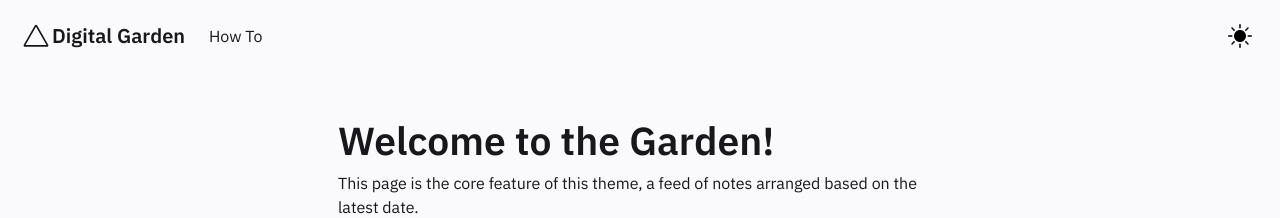
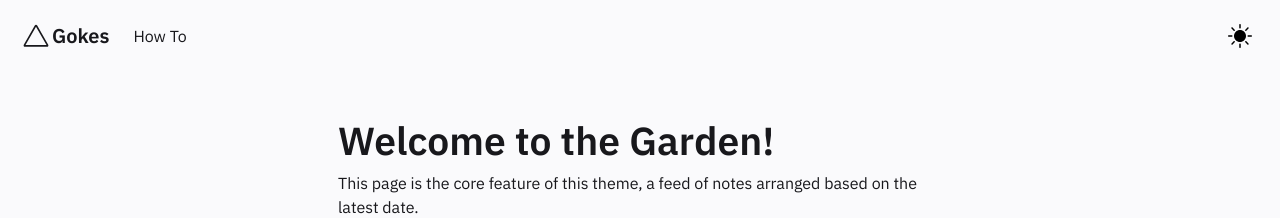
Before and after one commit to gokulsn42/gokulsn42.github.io, a Jekyll site: the page built from pages/notes.md, in a window 1280 px wide. Shown: the top 218 px of the page. Built offline with Jekyll 4.4.1, drawn with Linux system fonts in a browser that asks for light colours.

Commit message:
Update Header.html

```diff
--- a/_includes/Header.html
+++ b/_includes/Header.html
@@ -35,7 +35,7 @@
         <svg width="32" height="32" viewBox="0 0 80 80" fill="none" xmlns="http://www.w3.org/2000/svg">
           <path fill-rule="evenodd" clip-rule="evenodd" d="M36.9477 13.7742C38.3043 11.4086 41.6957 11.4086 43.0523 13.7742L70.5226 61.6774C71.8791 64.043 70.1834 67 67.4703 67H12.5297C9.81658 67 8.12089 64.043 9.47744 61.6774L36.9477 13.7742ZM40 16.9677L13.7506 62.7419H66.2494L40 16.9677Z" fill="var(--text-main)"/>
         </svg>
-        <h4>Digital Garden</h4>
+        <h4>Gokes</h4>
       </a>
       <div class="navbar-item navbar-dark-mode__mobile is-hidden-tablet" onclick="modeSwitcher()">
         <div class="buttons">
```
